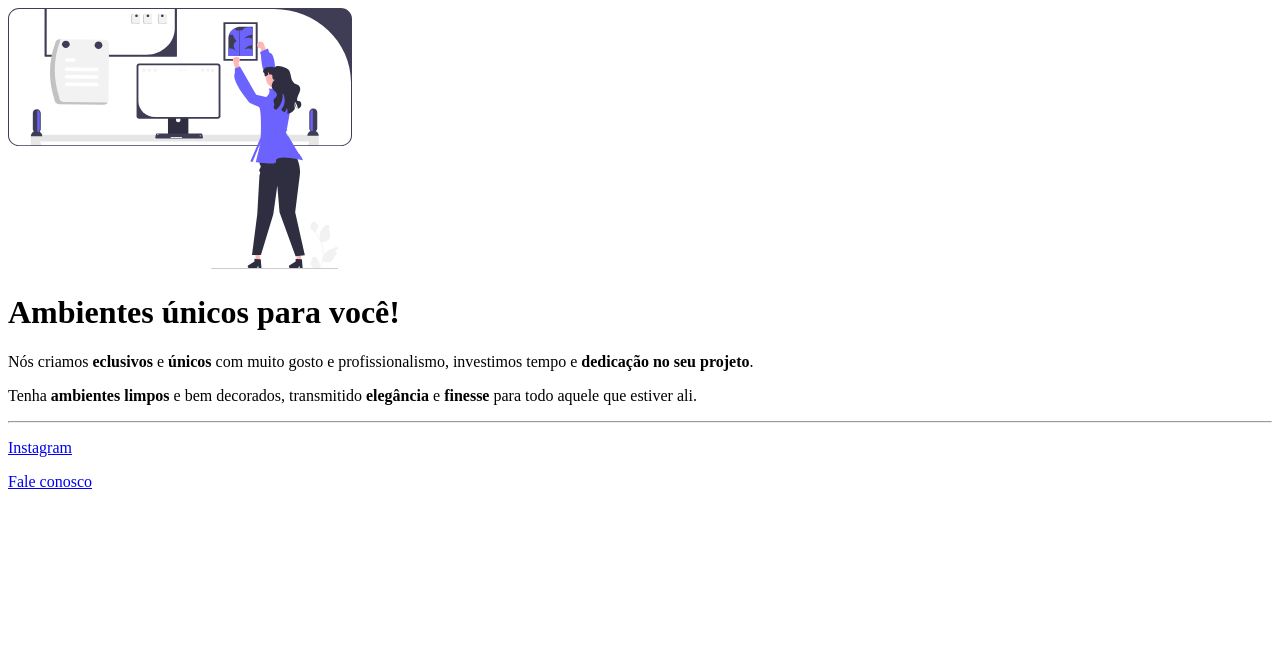
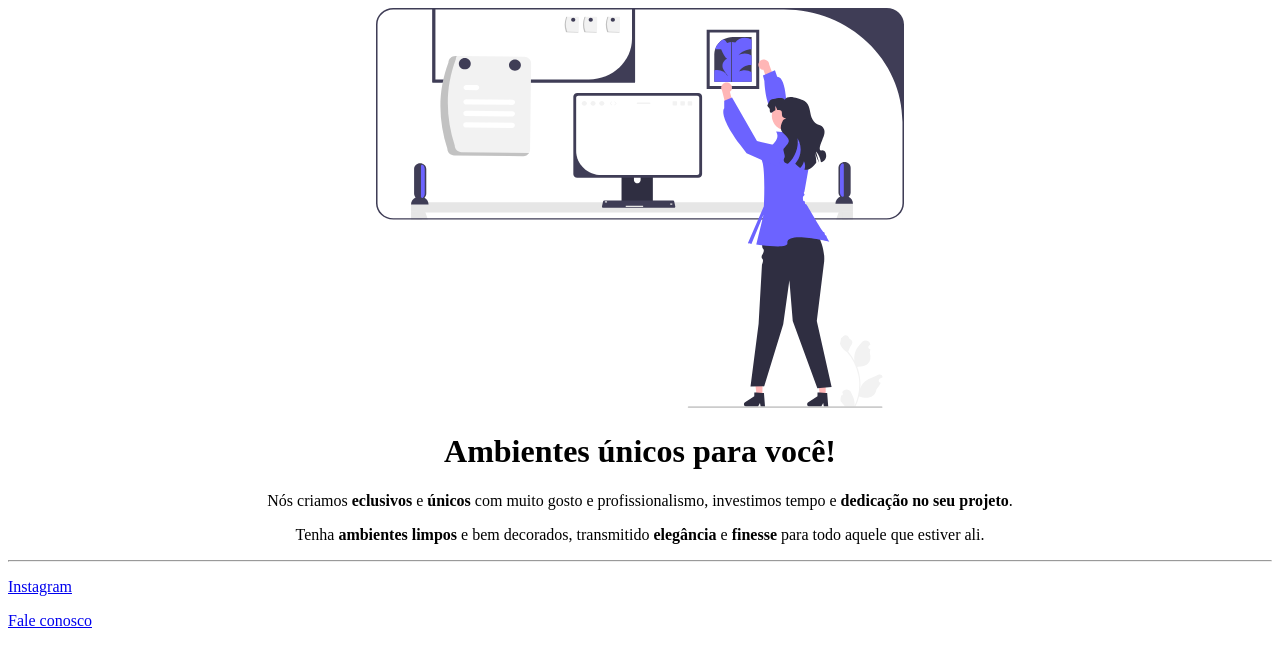
Before and after one commit to julio-r-ai/dh-arquitetura, a plain HTML site: page index.html in a window 1280 px wide. Drawn offline with Linux system fonts and the light colour scheme.

Commit message:
almentei o tamnho da imagen

```diff
--- a/index.html
+++ b/index.html
@@ -9,9 +9,9 @@
 </head>
 <body>
 
-    <div>
+    <div class="centralizar">
 
-        <img src="img/banner.svg" alt="Banner">
+        <img src="img/banner.svg" alt="Banner" height="400px">
 
         <h1>Ambientes <strong>únicos</strong> para você!</h1>
 
--- a/style.css
+++ b/style.css
@@ -1,3 +1,7 @@
+.centralizar{
+    text-align: center;
+}
+
 .blue{
     color: blue;
 }
```
Also changed, not shown: img/dh-arquitetura.png (renamed from assets/css/dh-arquitetura.png).
